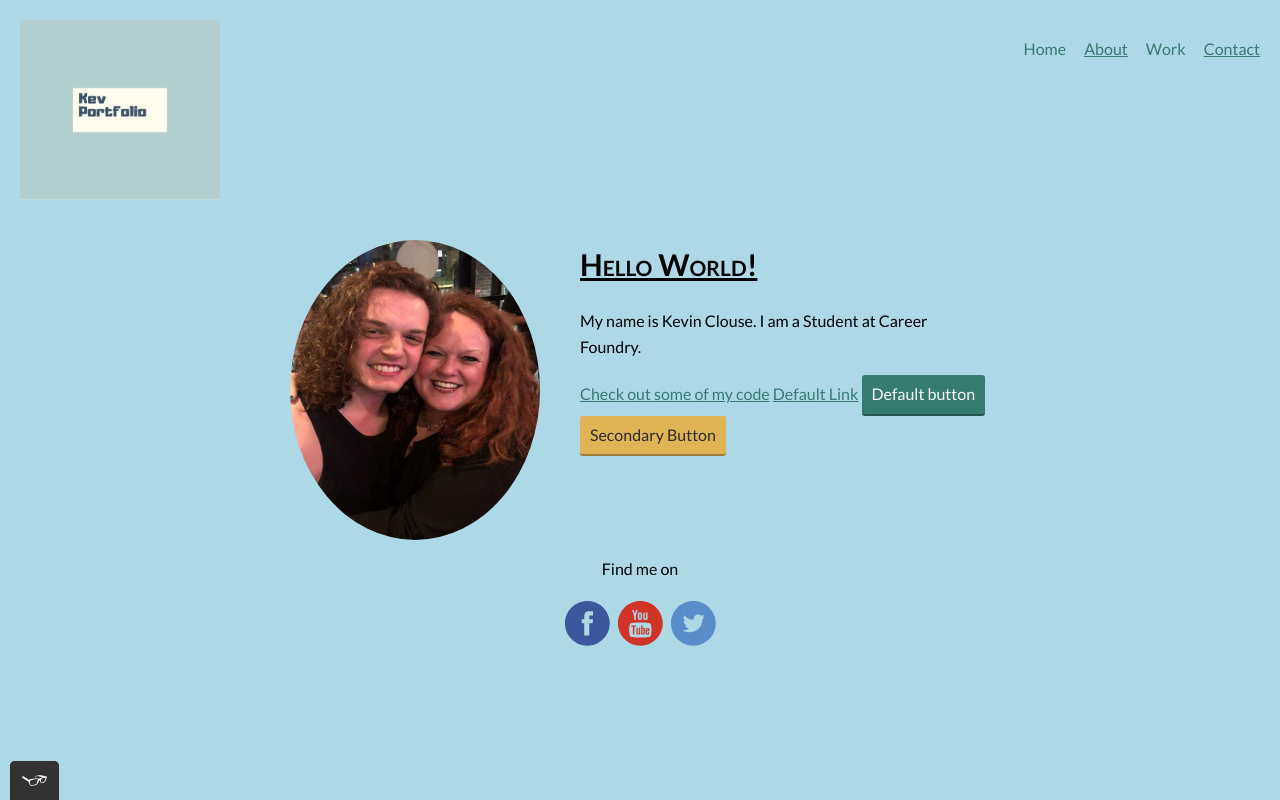
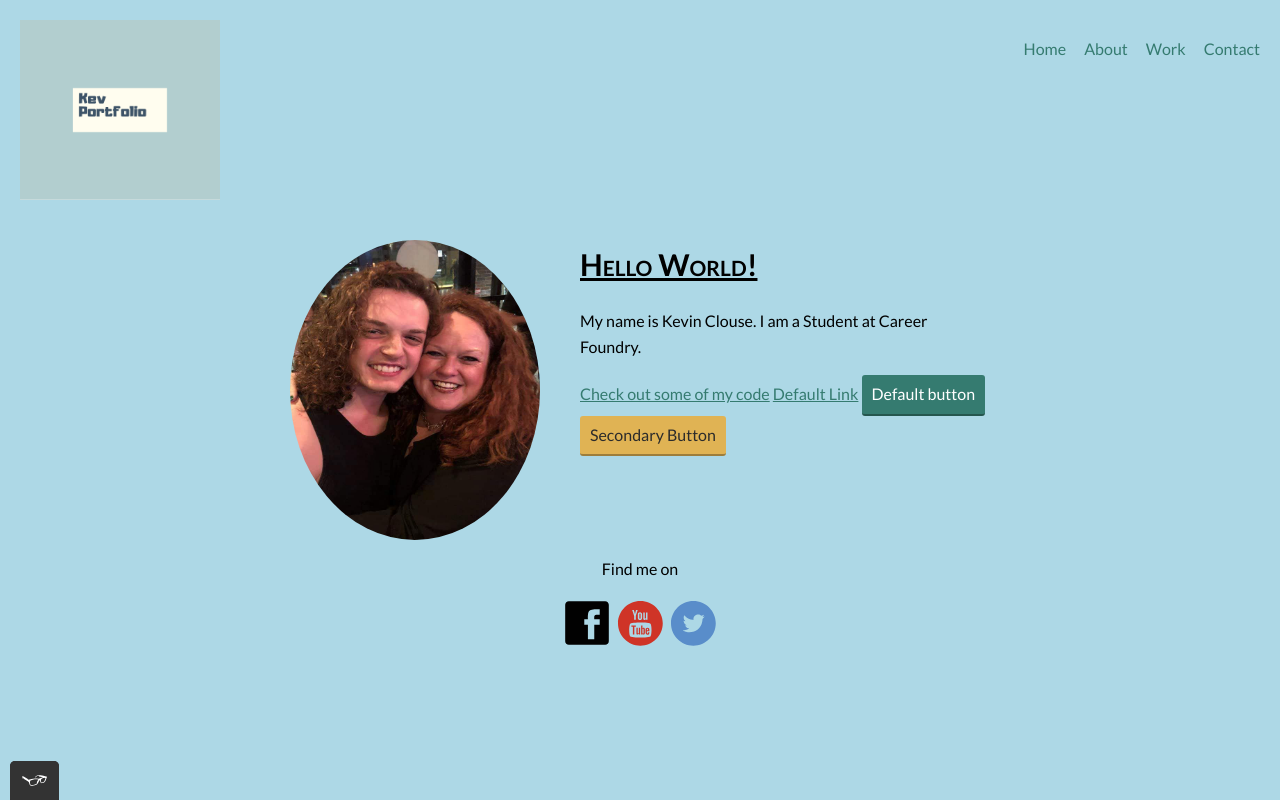
Before and after one commit to kevinjclouse/Portfolio-website, a plain HTML site: page index.html in a window 1280 px wide. Drawn offline with nearby package versions, Linux system fonts and the light colour scheme.

Commit message:
Update Facebook Icon

```diff
--- a/css/style.production.css
+++ b/css/style.production.css
@@ -209,6 +209,10 @@ a {
   text-decoration: none;
 }
 
+.navigation-list_item {
+  text-decoration: none;
+}
+
 /* Grid fallback 1.6 */
 .grid_item {
   display: inline-block;
--- a/index.html
+++ b/index.html
@@ -58,10 +58,9 @@
   <!-- Added class="page-footer to <footer> below from 1.6 This allows to move footer in CSS -->
   <footer class="page-footer">
     <p>Find me on</p>
-    <!-- Add Placeholder Images here -->
     <!-- Added from 1.6 <div class="socail-media"> & </div> -->
     <div class="social-media">
-      <img src="img/favi.svg" width="50" height="50" alt="Facebook">
+      <img src="img/face.svg" width="50" height="50" alt="Facebook">
       <img src="img/youtube.svg" width="50" height="50" alt="Youtube">
       <img src="img/twitter.svg" width="50" height="50" alt="Twitter">
     </div>
```
Also changed, not shown: about.html (+2 -2 lines), contact.html (+2 -3 lines), work.html (+1 -2 lines), img/face.svg (added).
